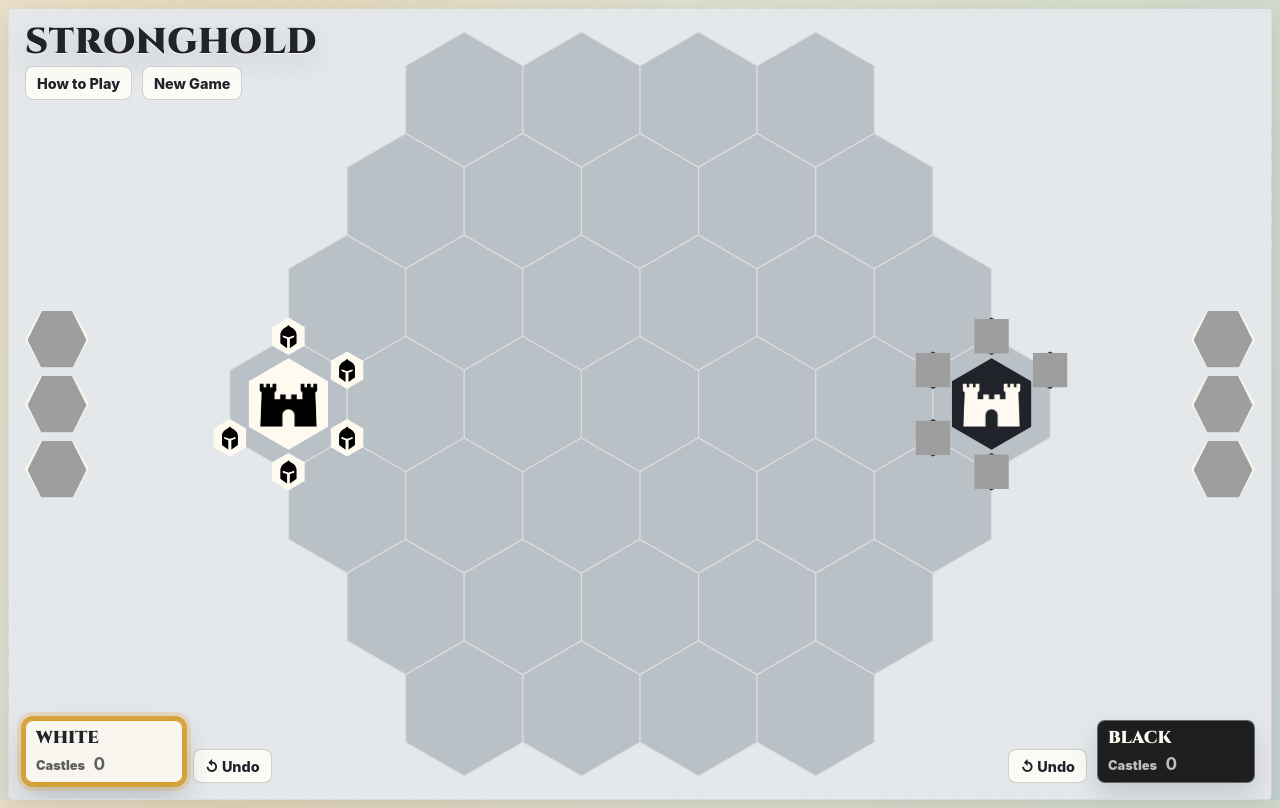
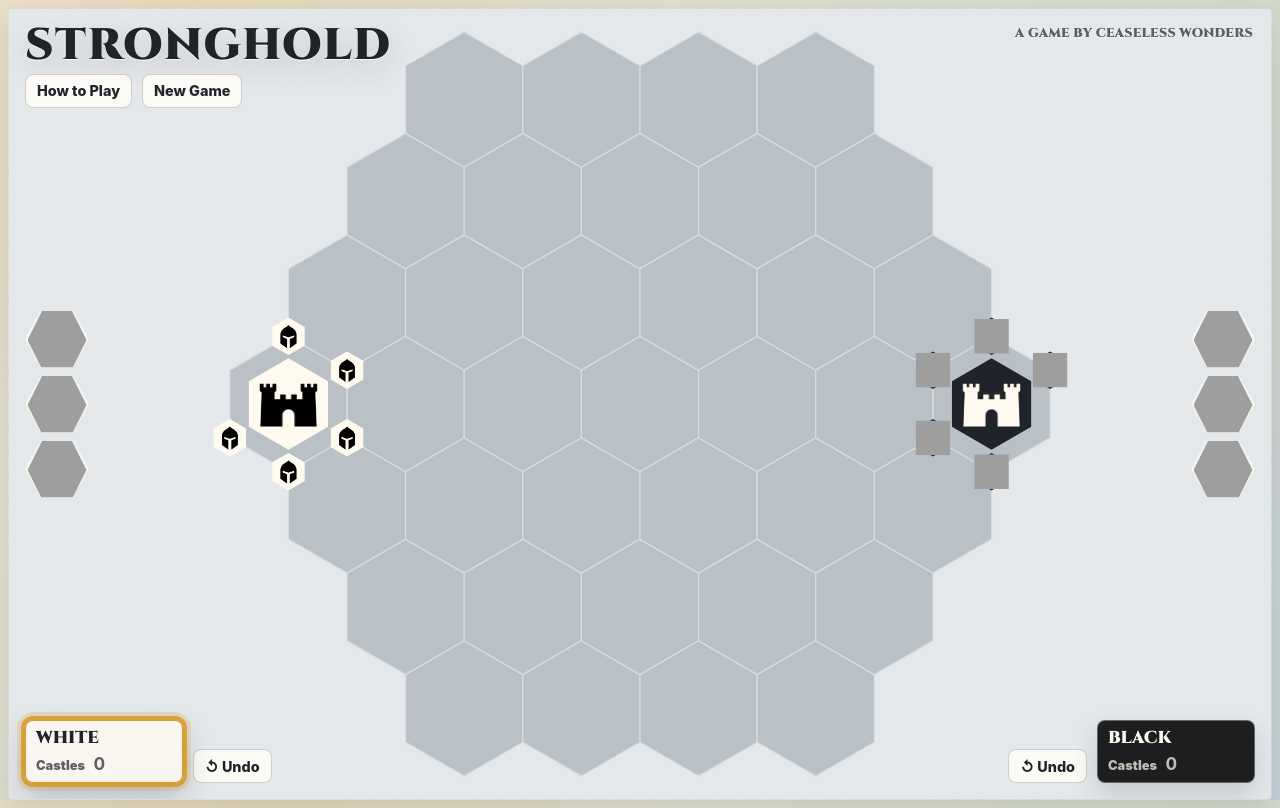
Before and after one commit to jessesuess83/Stronghold, a plain HTML site: page index.html in a window 1280 px wide. Drawn offline with Linux system fonts and the light colour scheme; grey boxes are pictures that could not be loaded.

Commit message:
Add creator credit and tune title scaling

```diff
--- a/index.html
+++ b/index.html
@@ -25,6 +25,8 @@
               <button id="resetBtn" class="secondary" title="New game">New Game</button>
             </div>
           </div>
+
+          <p class="game-credit">A game by Ceaseless Wonders</p>
 
           <span class="sr-only" id="turnTitle">White Turn</span>
           <span class="sr-only" id="turnChip">W</span>
--- a/styles.css
+++ b/styles.css
@@ -103,6 +103,7 @@ button {
 }
 
 .board-brand,
+.game-credit,
 .castle-reserve,
 .player-control {
   position: absolute;
@@ -135,6 +136,21 @@ button {
   display: flex;
   align-items: center;
   gap: clamp(6px, 1vw, 10px);
+}
+
+.game-credit {
+  top: clamp(10px, 1.4vw, 18px);
+  right: clamp(10px, 1.4vw, 18px);
+  margin: 0;
+  color: rgba(32, 36, 42, 0.72);
+  font-family: "Cinzel", Georgia, "Times New Roman", serif;
+  font-size: clamp(0.72rem, 1vw, 1rem);
+  font-weight: 900;
+  letter-spacing: 0.02em;
+  line-height: 1.1;
+  text-align: right;
+  text-transform: uppercase;
+  text-shadow: 0 1px 0 rgba(255, 250, 240, 0.72);
 }
 
 .player-control {
@@ -433,8 +449,8 @@ button {
   }
 
   .game-title {
-    font-size: clamp(1.65rem, 2.8vw, 2.25rem);
-    letter-spacing: 0.02em;
+    font-size: clamp(2rem, 3.45vw, 2.85rem);
+    letter-spacing: 0.035em;
   }
 
   .player-hud {
```
